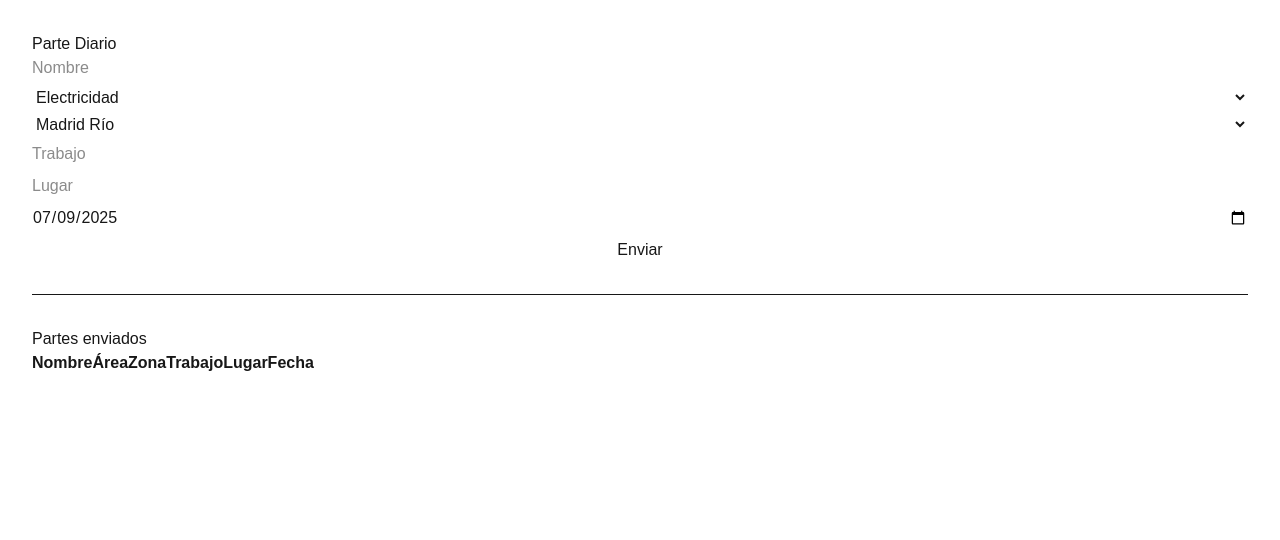
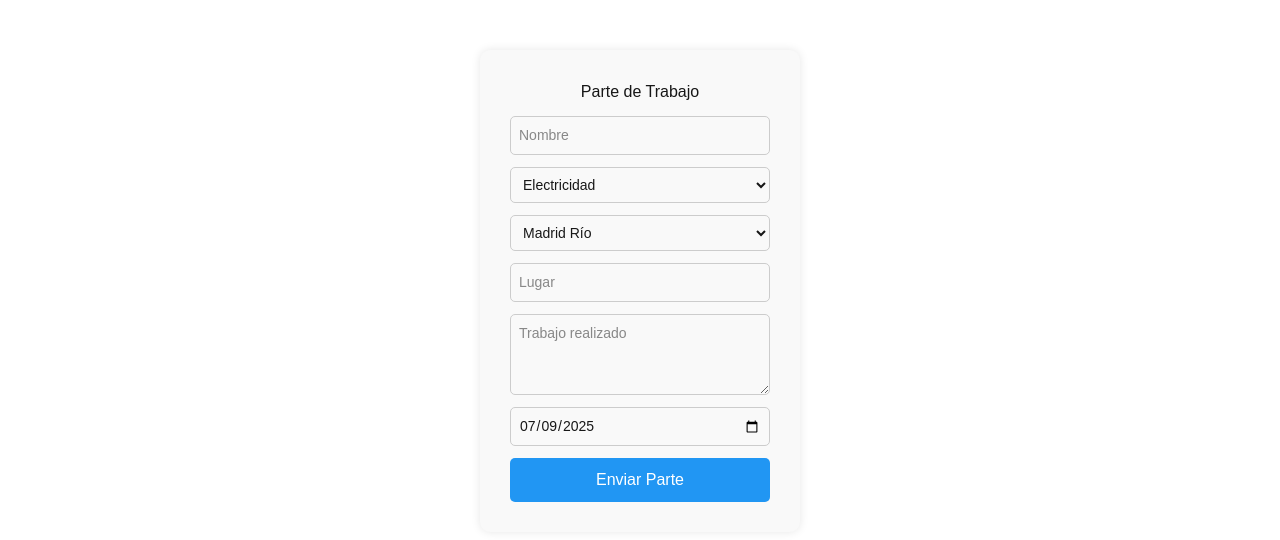
Before and after one commit to TecnicoUTEparqueslote4/partes-ute, a Next.js app: page /partes in a window 1280 px wide. Shown: the top 540 px of the page. Built offline with nearby package versions, Linux system fonts and the light colour scheme.

Commit message:
Formulario con diseño mejorado

```diff
--- a/app/partes/page.tsx
+++ b/app/partes/page.tsx
@@ -1,9 +1,18 @@
 'use client';
 
-import { useState } from 'react';
+import { useState, ChangeEvent, FormEvent } from 'react';
+
+type Parte = {
+  nombre: string;
+  area: string;
+  zona: string;
+  trabajo: string;
+  lugar: string;
+  fecha: string;
+};
 
 export default function PartesPage() {
-  const [formulario, setFormulario] = useState({
+  const [formulario, setFormulario] = useState<Parte>({
     nombre: '',
     area: 'Electricidad',
     zona: 'Madrid Río',
@@ -12,21 +21,23 @@ export default function PartesPage() {
     fecha: new Date().toISOString().split('T')[0],
   });
 
-  const [partes, setPartes] = useState([]);
+  const [partes, setPartes] = useState<Parte[]>([]);
 
-  const zonasPorArea = {
+  const zonasPorArea: Record<string, string[]> = {
     Electricidad: ['Madrid Río', 'Parque Lineal', 'Plaza España'],
     'Fuentes Ornamentales': ['Madrid Río', 'Parque Lineal', 'Plaza España'],
   };
 
-  const manejarCambio = (e: React.ChangeEvent<HTMLInputElement | HTMLSelectElement>) => {
+  const manejarCambio = (
+    e: ChangeEvent<HTMLInputElement | HTMLSelectElement | HTMLTextAreaElement>
+  ) => {
     const { name, value } = e.target;
-    setFormulario(prev => ({ ...prev, [name]: value }));
+    setFormulario((prev) => ({ ...prev, [name]: value }));
   };
 
-  const manejarEnvio = (e: React.FormEvent) => {
+  const manejarEnvio = (e: FormEvent) => {
     e.preventDefault();
-    setPartes(prev => [...prev, formulario]);
+    setPartes((prev) => [...prev, formulario]);
     setFormulario({
       nombre: '',
       area: 'Electricidad',
@@ -38,56 +49,102 @@ export default function PartesPage() {
   };
 
   return (
-    <main style={{ padding: '2rem' }}>
-      <h1>Parte Diario</h1>
-      <form onSubmit={manejarEnvio} style={{ display: 'flex', flexDirection: 'column', gap: '0.5rem' }}>
-        <input name="nombre" value={formulario.nombre} onChange={manejarCambio} placeholder="Nombre" required />
+    <main style={{ display: 'flex', justifyContent: 'center', marginTop: '50px' }}>
+      <form
+        onSubmit={manejarEnvio}
+        style={{
+          background: '#f9f9f9',
+          padding: '30px',
+          borderRadius: '10px',
+          boxShadow: '0 0 10px rgba(0,0,0,0.1)',
+          width: '320px',
+          display: 'flex',
+          flexDirection: 'column',
+          gap: '12px',
+        }}
+      >
+        <h2 style={{ textAlign: 'center' }}>Parte de Trabajo</h2>
 
-        <select name="area" value={formulario.area} onChange={manejarCambio}>
+        <input
+          name="nombre"
+          value={formulario.nombre}
+          onChange={manejarCambio}
+          placeholder="Nombre"
+          required
+          style={inputStyle}
+        />
+
+        <select
+          name="area"
+          value={formulario.area}
+          onChange={manejarCambio}
+          style={inputStyle}
+        >
           <option value="Electricidad">Electricidad</option>
           <option value="Fuentes Ornamentales">Fuentes Ornamentales</option>
         </select>
 
-        <select name="zona" value={formulario.zona} onChange={manejarCambio}>
-          {zonasPorArea[formulario.area].map(z => (
-            <option key={z} value={z}>{z}</option>
+        <select
+          name="zona"
+          value={formulario.zona}
+          onChange={manejarCambio}
+          style={inputStyle}
+        >
+          {zonasPorArea[formulario.area].map((z) => (
+            <option key={z} value={z}>
+              {z}
+            </option>
           ))}
         </select>
 
-        <input name="trabajo" value={formulario.trabajo} onChange={manejarCambio} placeholder="Trabajo" required />
-        <input name="lugar" value={formulario.lugar} onChange={manejarCambio} placeholder="Lugar" required />
-        <input name="fecha" value={formulario.fecha} onChange={manejarCambio} type="date" />
+        <input
+          name="lugar"
+          value={formulario.lugar}
+          onChange={manejarCambio}
+          placeholder="Lugar"
+          required
+          style={inputStyle}
+        />
 
-        <button type="submit">Enviar</button>
+        <textarea
+          name="trabajo"
+          value={formulario.trabajo}
+          onChange={manejarCambio}
+          placeholder="Trabajo realizado"
+          required
+          rows={3}
+          style={{ ...inputStyle, resize: 'vertical' }}
+        />
+
+        <input
+          name="fecha"
+          value={formulario.fecha}
+          onChange={manejarCambio}
+          type="date"
+          style={inputStyle}
+        />
+
+        <button
+          type="submit"
+          style={{
+            background: '#2196f3',
+            color: 'white',
+            padding: '10px',
+            border: 'none',
+            borderRadius: '5px',
+            cursor: 'pointer',
+          }}
+        >
+          Enviar Parte
+        </button>
       </form>
-
-      <hr style={{ margin: '2rem 0' }} />
-
-      <h2>Partes enviados</h2>
-      <table border={1} cellPadding={6}>
-        <thead>
-          <tr>
-            <th>Nombre</th>
-            <th>Área</th>
-            <th>Zona</th>
-            <th>Trabajo</th>
-            <th>Lugar</th>
-            <th>Fecha</th>
-          </tr>
-        </thead>
-        <tbody>
-          {partes.map((parte, index) => (
-            <tr key={index}>
-              <td>{parte.nombre}</td>
-              <td>{parte.area}</td>
-              <td>{parte.zona}</td>
-              <td>{parte.trabajo}</td>
-              <td>{parte.lugar}</td>
-              <td>{parte.fecha}</td>
-            </tr>
-          ))}
-        </tbody>
-      </table>
     </main>
   );
 }
+
+const inputStyle: React.CSSProperties = {
+  padding: '8px',
+  borderRadius: '5px',
+  border: '1px solid #ccc',
+  fontSize: '14px',
+};
```
